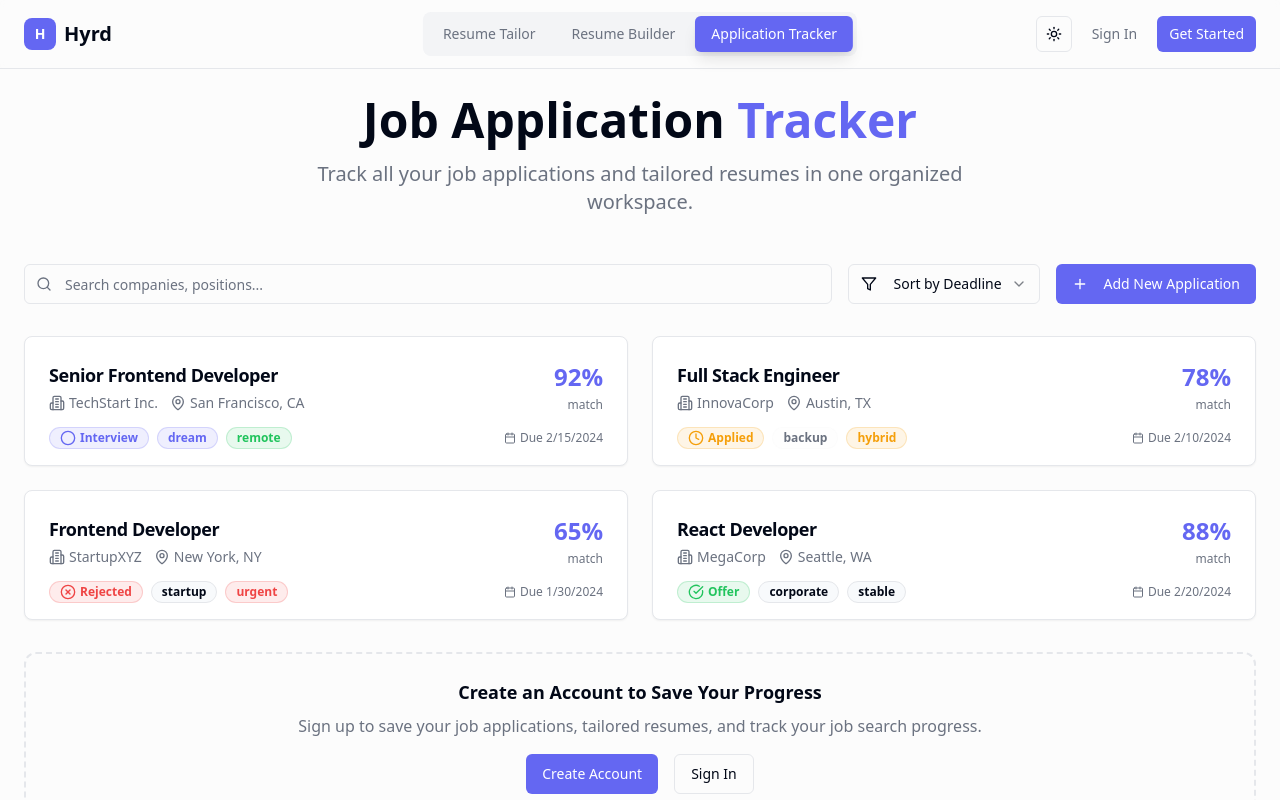
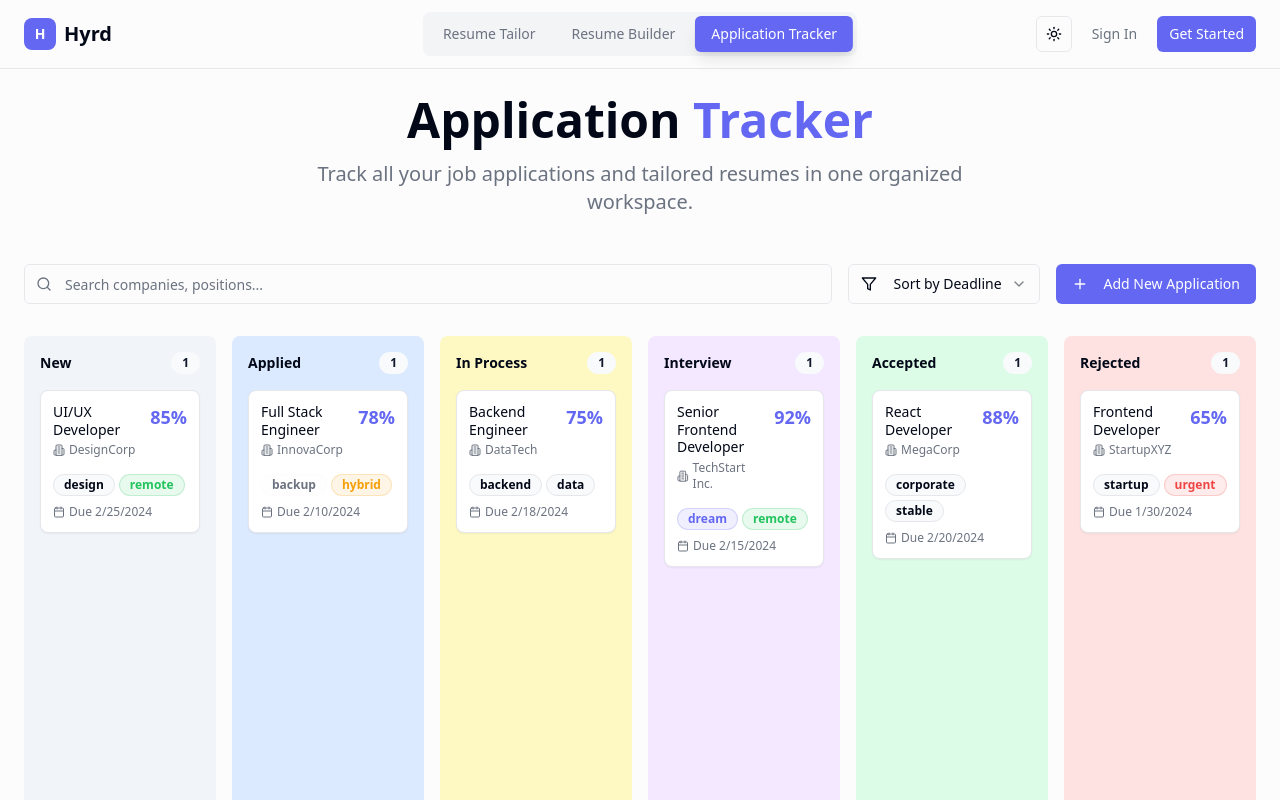
Before and after one commit to ashusomehow/tailored-careers, a React (Vite) app: page /application-tracker in a window 1280 px wide. Shown: the top 800 px of the page. Built offline with nearby package versions, Linux system fonts and the light colour scheme.

Commit message:
Refactor Application Tracker
Implement drag-and-drop functionality for the Application Tracker section, mimicking a Jira-style workflow. The sections have been updated to New, Applied, In Process, Interview, Accepted, and Rejected.

```diff
--- a/package.json
+++ b/package.json
@@ -11,6 +11,9 @@
     "preview": "vite preview"
   },
   "dependencies": {
+    "@dnd-kit/core": "^6.3.1",
+    "@dnd-kit/sortable": "^10.0.0",
+    "@dnd-kit/utilities": "^3.2.2",
     "@hookform/resolvers": "^3.9.0",
     "@radix-ui/react-accordion": "^1.2.0",
     "@radix-ui/react-alert-dialog": "^1.1.1",
--- a/src/components/sections/MasterPortfolio.tsx
+++ b/src/components/sections/MasterPortfolio.tsx
@@ -1,17 +1,121 @@
 import { useState } from 'react';
 import { motion } from 'framer-motion';
 import { Plus, Calendar, Building2, MapPin, Filter, Search, Clock, CheckCircle, XCircle, Circle } from 'lucide-react';
+import { DndContext, closestCenter, KeyboardSensor, PointerSensor, useSensor, useSensors, useDroppable } from '@dnd-kit/core';
+import { arrayMove, SortableContext, sortableKeyboardCoordinates, verticalListSortingStrategy } from '@dnd-kit/sortable';
+import { useSortable } from '@dnd-kit/sortable';
+import { CSS } from '@dnd-kit/utilities';
 import { Button } from '@/components/ui/button';
 import { Card, CardContent, CardHeader, CardTitle } from '@/components/ui/card';
 import { Input } from '@/components/ui/input';
 import { Badge } from '@/components/ui/badge';
 import { Select, SelectContent, SelectItem, SelectTrigger, SelectValue } from '@/components/ui/select';
 
+interface Job {
+  id: number;
+  title: string;
+  company: string;
+  location: string;
+  status: string;
+  deadline: string;
+  applied: string;
+  tags: string[];
+  matchScore: number;
+  notes: string;
+  resumeVersion: string;
+  tailoringInsights: string[];
+}
+
+const DroppableColumn = ({ column, children }: { column: any; children: React.ReactNode }) => {
+  const { setNodeRef, isOver } = useDroppable({
+    id: column.id,
+  });
+
+  return (
+    <div
+      ref={setNodeRef}
+      className={`rounded-lg p-4 min-h-[500px] transition-colors ${column.color} ${
+        isOver ? 'ring-2 ring-primary/50' : ''
+      }`}
+    >
+      {children}
+    </div>
+  );
+};
+
+const JobCard = ({ job }: { job: Job }) => {
+
+  const {
+    attributes,
+    listeners,
+    setNodeRef,
+    transform,
+    transition,
+  } = useSortable({ id: job.id });
+
+  const style = {
+    transform: CSS.Transform.toString(transform),
+    transition,
+  };
+
+  const getTagColor = (tag: string) => {
+    switch (tag) {
+      case 'dream':
+        return 'bg-primary/10 text-primary border-primary/20';
+      case 'backup':
+        return 'bg-muted/10 text-muted-foreground border-muted/20';
+      case 'urgent':
+        return 'bg-destructive/10 text-destructive border-destructive/20';
+      case 'remote':
+        return 'bg-success/10 text-success border-success/20';
+      case 'hybrid':
+        return 'bg-warning/10 text-warning border-warning/20';
+      default:
+        return 'bg-secondary';
+    }
+  };
+
+  return (
+    <div
+      ref={setNodeRef}
+      style={style}
+      {...attributes}
+      {...listeners}
+      className="bg-card border rounded-lg p-3 cursor-grab active:cursor-grabbing shadow-sm hover:shadow-md transition-all mb-3"
+    >
+      <div className="flex justify-between items-start mb-2">
+        <div className="flex-1">
+          <h4 className="font-medium text-sm leading-tight mb-1">{job.title}</h4>
+          <div className="flex items-center text-xs text-muted-foreground mb-2">
+            <Building2 className="w-3 h-3 mr-1" />
+            {job.company}
+          </div>
+        </div>
+        <div className="text-right ml-2">
+          <div className="text-lg font-bold text-primary">{job.matchScore}%</div>
+        </div>
+      </div>
+
+      <div className="flex items-center gap-1 mb-2 flex-wrap">
+        {job.tags.map((tag) => (
+          <Badge key={tag} className={`${getTagColor(tag)} text-xs`} variant="outline">
+            {tag}
+          </Badge>
+        ))}
+      </div>
+
+      <div className="flex items-center text-xs text-muted-foreground">
+        <Calendar className="w-3 h-3 mr-1" />
+        Due {new Date(job.deadline).toLocaleDateString()}
+      </div>
+    </div>
+  );
+};
+
 const MasterPortfolio = () => {
-  const [selectedJob, setSelectedJob] = useState<number | null>(null);
   const [sortBy, setSortBy] = useState('deadline');
 
-  const mockJobs = [
+  const [jobs, setJobs] = useState<Job[]>([
     {
       id: 1,
       title: 'Senior Frontend Developer',
@@ -69,7 +173,7 @@ const MasterPortfolio = () => {
       title: 'React Developer',
       company: 'MegaCorp',
       location: 'Seattle, WA',
-      status: 'offer',
+      status: 'accepted',
       deadline: '2024-02-20',
       applied: '2024-01-30',
       tags: ['corporate', 'stable'],
@@ -80,53 +184,88 @@ const MasterPortfolio = () => {
         'Emphasized enterprise-level experience',
         'Added compliance and security knowledge'
       ]
+    },
+    {
+      id: 5,
+      title: 'UI/UX Developer',
+      company: 'DesignCorp',
+      location: 'Los Angeles, CA',
+      status: 'new',
+      deadline: '2024-02-25',
+      applied: '2024-02-01',
+      tags: ['design', 'remote'],
+      matchScore: 85,
+      notes: 'Interesting design-focused role with good growth potential.',
+      resumeVersion: 'DesignCorp_Creative_v1.pdf',
+      tailoringInsights: [
+        'Highlighted design system experience',
+        'Added Figma and prototyping skills'
+      ]
+    },
+    {
+      id: 6,
+      title: 'Backend Engineer',
+      company: 'DataTech',
+      location: 'Chicago, IL',
+      status: 'in-process',
+      deadline: '2024-02-18',
+      applied: '2024-01-22',
+      tags: ['backend', 'data'],
+      matchScore: 75,
+      notes: 'Data-heavy role, currently in technical review stage.',
+      resumeVersion: 'DataTech_Backend_v1.pdf',
+      tailoringInsights: [
+        'Emphasized database optimization',
+        'Added cloud infrastructure experience'
+      ]
     }
+  ]);
+
+  const sensors = useSensors(
+    useSensor(PointerSensor),
+    useSensor(KeyboardSensor, {
+      coordinateGetter: sortableKeyboardCoordinates,
+    })
+  );
+
+  const columns = [
+    { id: 'new', title: 'New', color: 'bg-slate-100 dark:bg-slate-800' },
+    { id: 'applied', title: 'Applied', color: 'bg-blue-100 dark:bg-blue-900/20' },
+    { id: 'in-process', title: 'In Process', color: 'bg-yellow-100 dark:bg-yellow-900/20' },
+    { id: 'interview', title: 'Interview', color: 'bg-purple-100 dark:bg-purple-900/20' },
+    { id: 'accepted', title: 'Accepted', color: 'bg-green-100 dark:bg-green-900/20' },
+    { id: 'rejected', title: 'Rejected', color: 'bg-red-100 dark:bg-red-900/20' }
   ];
 
-  const getStatusIcon = (status: string) => {
-    switch (status) {
-      case 'applied':
-        return <Clock className="w-4 h-4 text-warning" />;
-      case 'interview':
-        return <Circle className="w-4 h-4 text-primary" />;
-      case 'rejected':
-        return <XCircle className="w-4 h-4 text-destructive" />;
-      case 'offer':
-        return <CheckCircle className="w-4 h-4 text-success" />;
-      default:
-        return <Circle className="w-4 h-4 text-muted-foreground" />;
-    }
+  const getJobsByStatus = (status: string) => {
+    return jobs.filter(job => job.status === status);
   };
 
-  const getStatusColor = (status: string) => {
-    switch (status) {
-      case 'applied':
-        return 'bg-warning/10 text-warning border-warning/20';
-      case 'interview':
-        return 'bg-primary/10 text-primary border-primary/20';
-      case 'rejected':
-        return 'bg-destructive/10 text-destructive border-destructive/20';
-      case 'offer':
-        return 'bg-success/10 text-success border-success/20';
-      default:
-        return 'bg-muted/10 text-muted-foreground border-muted/20';
+  const handleDragEnd = (event: any) => {
+    const { active, over } = event;
+
+    if (!over) return;
+
+    const activeJob = jobs.find(job => job.id === active.id);
+    if (!activeJob) return;
+
+    // Check if dropping on a column
+    const targetColumn = columns.find(col => col.id === over.id);
+    if (targetColumn) {
+      setJobs(jobs.map(job =>
+        job.id === active.id
+          ? { ...job, status: targetColumn.id }
+          : job
+      ));
+      return;
     }
-  };
 
-  const getTagColor = (tag: string) => {
-    switch (tag) {
-      case 'dream':
-        return 'bg-primary/10 text-primary border-primary/20';
-      case 'backup':
-        return 'bg-muted/10 text-muted-foreground border-muted/20';
-      case 'urgent':
-        return 'bg-destructive/10 text-destructive border-destructive/20';
-      case 'remote':
-        return 'bg-success/10 text-success border-success/20';
-      case 'hybrid':
-        return 'bg-warning/10 text-warning border-warning/20';
-      default:
-        return 'bg-secondary';
+    // Handle reordering within the same column
+    const overJob = jobs.find(job => job.id === over.id);
+    if (overJob && activeJob.status === overJob.status) {
+      const oldIndex = jobs.findIndex(job => job.id === active.id);
+      const newIndex = jobs.findIndex(job => job.id === over.id);
+      setJobs(arrayMove(jobs, oldIndex, newIndex));
     }
   };
 
@@ -140,7 +279,7 @@ const MasterPortfolio = () => {
           className="text-center mb-12"
         >
           <h2 className="text-4xl md:text-5xl font-bold mb-4">
-            Job Application{' '}
+            Application{' '}
             <span className="text-primary">Tracker</span>
           </h2>
           <p className="text-xl text-muted-foreground max-w-2xl mx-auto">
@@ -184,113 +323,48 @@ const MasterPortfolio = () => {
           </Button>
         </motion.div>
 
-        {/* Job Cards Grid */}
-        <div className="grid lg:grid-cols-2 gap-6 mb-8">
-          {mockJobs.map((job, index) => (
+        {/* Kanban Board */}
+        <DndContext
+          sensors={sensors}
+          collisionDetection={closestCenter}
+          onDragEnd={handleDragEnd}
+        >
           <motion.div
-              key={job.id}
             initial={{ opacity: 0, y: 20 }}
             whileInView={{ opacity: 1, y: 0 }}
-              transition={{ duration: 0.6, delay: index * 0.1 }}
+            transition={{ duration: 0.6, delay: 0.4 }}
+            className="grid grid-cols-1 md:grid-cols-2 lg:grid-cols-3 xl:grid-cols-6 gap-4 mb-8"
           >
-              <Card
-                className={`cursor-pointer transition-all hover:shadow-lg ${
-                  selectedJob === job.id ? 'ring-2 ring-primary shadow-lg' : ''
-                }`}
-                onClick={() => setSelectedJob(selectedJob === job.id ? null : job.id)}
-              >
-                <CardHeader className="pb-4">
-                  <div className="flex justify-between items-start">
-                    <div>
-                      <CardTitle className="text-lg mb-1">{job.title}</CardTitle>
-                      <div className="flex items-center text-muted-foreground text-sm mb-2">
-                        <Building2 className="w-4 h-4 mr-1" />
-                        {job.company}
-                        <MapPin className="w-4 h-4 ml-3 mr-1" />
-                        {job.location}
-                      </div>
-                    </div>
-                    <div className="text-right">
-                      <div className="text-2xl font-bold text-primary mb-1">{job.matchScore}%</div>
-                      <div className="text-xs text-muted-foreground">match</div>
-                    </div>
+            {columns.map((column) => (
+              <DroppableColumn key={column.id} column={column}>
+                <div className="flex items-center justify-between mb-4">
+                  <h3 className="font-semibold text-sm">{column.title}</h3>
+                  <Badge variant="secondary" className="text-xs">
+                    {getJobsByStatus(column.id).length}
+                  </Badge>
                 </div>
 
-                  <div className="flex items-center justify-between">
-                    <div className="flex items-center gap-2">
-                      <Badge className={getStatusColor(job.status)}>
-                        {getStatusIcon(job.status)}
-                        <span className="ml-1 capitalize">{job.status}</span>
-                      </Badge>
-                      {job.tags.map((tag) => (
-                        <Badge key={tag} className={getTagColor(tag)} variant="outline">
-                          {tag}
-                        </Badge>
+                <SortableContext
+                  items={getJobsByStatus(column.id).map(job => job.id)}
+                  strategy={verticalListSortingStrategy}
+                >
+                  <div className="space-y-3">
+                    {getJobsByStatus(column.id).map((job) => (
+                      <JobCard key={job.id} job={job} />
                     ))}
                   </div>
+                </SortableContext>
 
-                    <div className="flex items-center text-xs text-muted-foreground">
-                      <Calendar className="w-3 h-3 mr-1" />
-                      Due {new Date(job.deadline).toLocaleDateString()}
+                {/* Drop zone for empty columns */}
+                {getJobsByStatus(column.id).length === 0 && (
+                  <div className="mt-4 p-4 border-2 border-dashed border-muted-foreground/20 rounded-lg text-center text-sm text-muted-foreground">
+                    Drop jobs here
                   </div>
-                  </div>
-                </CardHeader>
-
-                {/* Expanded Content */}
-                {selectedJob === job.id && (
-                  <motion.div
-                    initial={{ opacity: 0, height: 0 }}
-                    animate={{ opacity: 1, height: 'auto' }}
-                    exit={{ opacity: 0, height: 0 }}
-                    transition={{ duration: 0.3 }}
-                  >
-                    <CardContent className="pt-0 border-t">
-                      <div className="space-y-4 mt-4">
-                        {/* Application Details */}
-                        <div className="grid md:grid-cols-2 gap-4 text-sm">
-                          <div>
-                            <p className="font-medium mb-1">Applied Date</p>
-                            <p className="text-muted-foreground">{new Date(job.applied).toLocaleDateString()}</p>
-                          </div>
-                          <div>
-                            <p className="font-medium mb-1">Resume Version</p>
-                            <p className="text-muted-foreground">{job.resumeVersion}</p>
-                          </div>
-                        </div>
-
-                        {/* Notes */}
-                        <div>
-                          <p className="font-medium mb-1">Notes</p>
-                          <p className="text-sm text-muted-foreground">{job.notes}</p>
-                        </div>
-
-                        {/* Tailoring Insights */}
-                        <div>
-                          <p className="font-medium mb-2">Tailoring Insights</p>
-                          <div className="space-y-1">
-                            {job.tailoringInsights.map((insight, idx) => (
-                              <div key={idx} className="flex items-start gap-2 text-sm">
-                                <div className="w-1 h-1 rounded-full bg-primary mt-2 shrink-0" />
-                                <span className="text-muted-foreground">{insight}</span>
-                              </div>
+                )}
+              </DroppableColumn>
             ))}
-                          </div>
-                        </div>
-
-                        {/* Actions */}
-                        <div className="flex gap-2 pt-2">
-                          <Button size="sm" variant="outline">Edit Details</Button>
-                          <Button size="sm" variant="outline">View Resume</Button>
-                          <Button size="sm" variant="outline">Update Status</Button>
-                        </div>
-                      </div>
-                    </CardContent>
           </motion.div>
-                )}
-              </Card>
-            </motion.div>
-          ))}
-        </div>
+        </DndContext>
 
         {/* Save Notice */}
         <motion.div
```
Also changed, not shown: 1 other file (tests, documents, lock files or other folders). Lines whose indentation alone changed are shown as unchanged.
